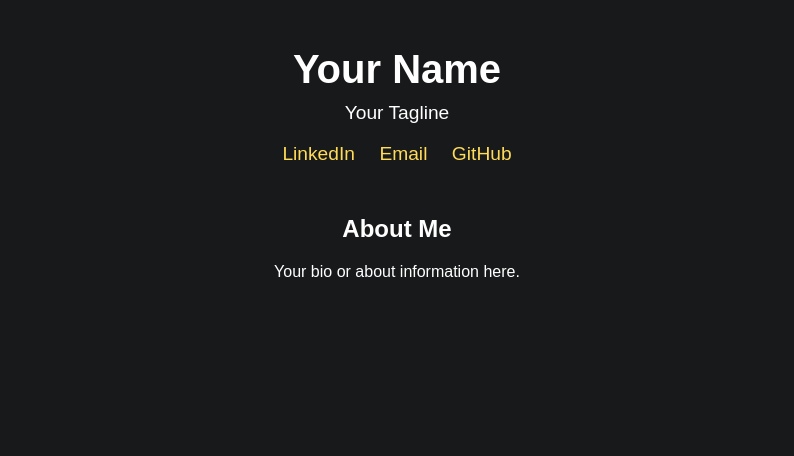
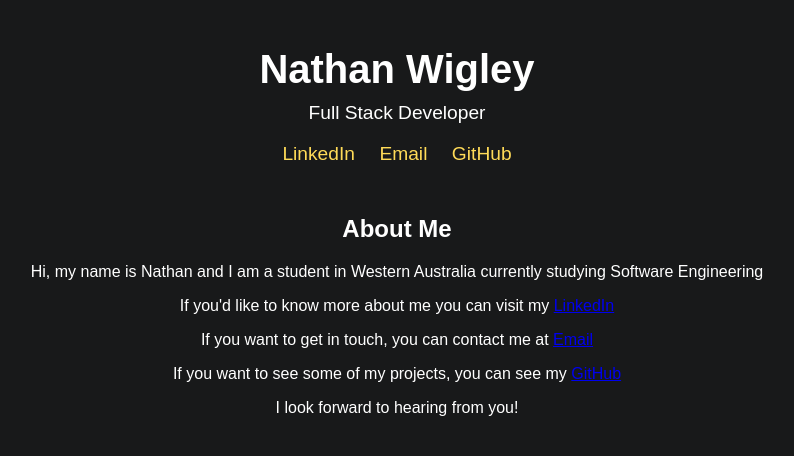
Before and after one commit to nathan-wigley/nathan-wigley.github.io, a plain HTML site: page index.html in a window 1280 px wide. Shown: the whole page, without its empty margins (243-1037 px from the left). Drawn offline with Linux system fonts and the light colour scheme.

Commit message:
added some text

```diff
--- a/index.html
+++ b/index.html
@@ -9,8 +9,8 @@
 <body>
     <div class="container">
         <header>
-            <h1>Your Name</h1>
-            <p>Your Tagline</p>
+            <h1>Nathan Wigley</h1>
+            <p>Full Stack Developer</p>
         </header>
         <nav>
             <a href="https://www.linkedin.com" target="_blank">LinkedIn</a>
@@ -19,7 +19,12 @@
         </nav>
         <section class="about-me">
             <h2>About Me</h2>
-            <p>Your bio or about information here.</p>
+            <p>Hi, my name is Nathan and I am a student in Western Australia currently studying Software Engineering</p>
+            <p>If you'd like to know more about me you can visit my <a href="https://www.linkedin.com" target="_blank">LinkedIn</a></p>
+            <p>If you want to get in touch, you can contact me at <a href="mailto:your.email@example.com">Email</a></p>
+            <p>If you want to see some of my projects, you can see my <a href="https://www.github.com" target="_blank">GitHub</a></p>
+            <p>I look forward to hearing from you!</p>
+
         </section>
     </div>
     <script src="index.js"></script>
```
